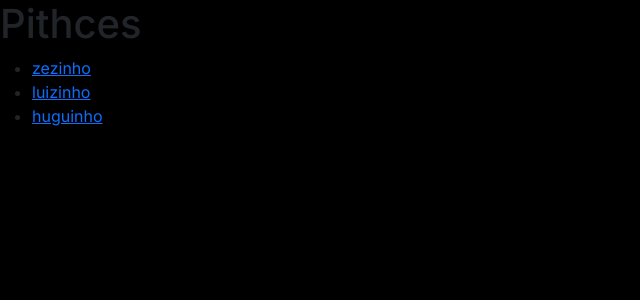
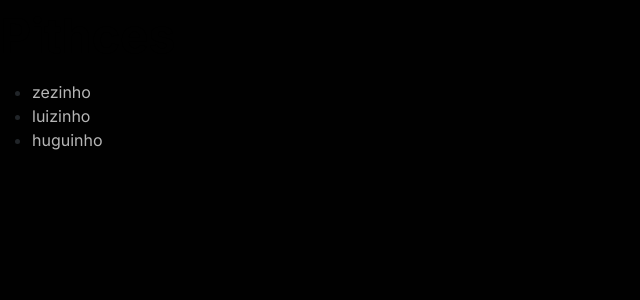
Before and after one commit to brstorm-design/website-brstorm, a Next.js app: page / in a window 1280 px wide. Shown: the top 300 px of the page, without its empty margins (0-640 px from the left). Built offline with nearby package versions, Linux system fonts and the light colour scheme.

Commit message:
Improved wireframes styleguide

```diff
--- /dev/null
+++ b/src/styles/scss/_colors.scss
@@ -0,0 +1,6 @@
+// Wireframes
+$white: #fff;
+$lightGray: #e7e7e7;
+$gray: #b6b6b6;
+$darkGray: #facada;
+$black: #010101;
--- /dev/null
+++ b/src/styles/scss/_typography.scss
@@ -0,0 +1,71 @@
+body {
+  background-color: $black;
+  font-family: 'Inter', sans-serif;
+}
+
+h1 {
+  font-weight: 700;
+  color: $black;
+}
+h2, h3, h4, h5, h6 {
+  font-weight: 600;
+  color: $black;
+}
+
+
+h1 { // xxl
+  font-size: 48px;
+  line-height: 72px;
+}
+
+h2 { // xl
+  font-size: 36px;
+  line-height: 54px;
+}
+
+h3 { // lg
+  font-size: 24px;
+  line-height: 36px;
+}
+
+h4 { // md
+  font-size: 20px;
+  line-height: 30px;
+}
+
+h5 { // sm
+  font-size: 16px;
+  line-height: 24px;
+}
+
+h6 { // xs
+  font-size: 14px;
+  line-height: 21px;
+}
+
+small, .small {
+  font-size: 14px;
+  line-height: 21px;
+}
+
+p, span, strong {
+  font-size: 16px;
+  line-height: 26px;
+}
+
+p, span {
+  color: $lightGray;
+}
+
+strong, .strong {
+  font-weight: 600;
+}
+
+a {
+  text-decoration: none;
+  color: $gray;
+  transition: all 250ms ease;
+  &:hover {
+    color: $white;
+  }
+}
--- a/src/styles/styles.scss
+++ b/src/styles/styles.scss
@@ -1,4 +1,2 @@
-body {
-  background-color: #000;
-  font-family: Inter, 'sans-serif';
-}
+@import 'scss/colors';
+@import 'scss/typography';
```
